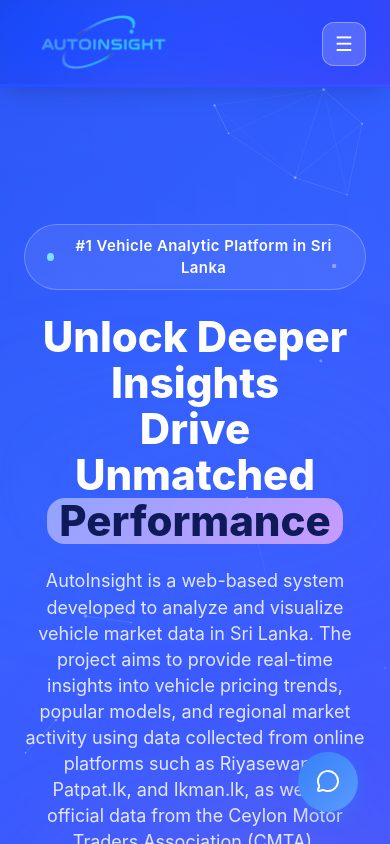
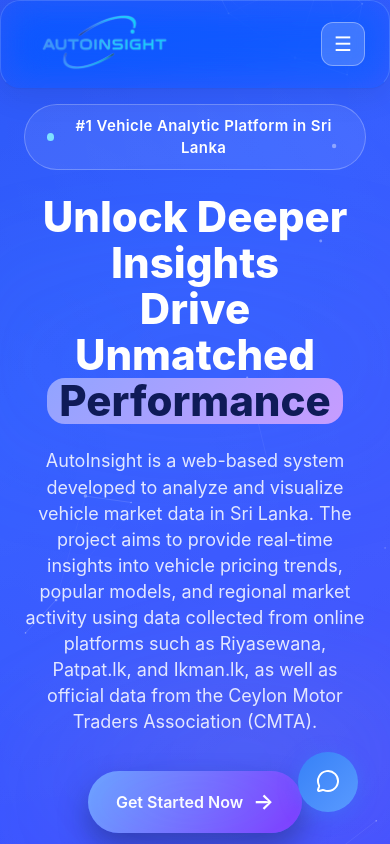
Before and after one commit to akila20040720/autoinsightcs70, a React (Vite) app in the folder cs70/: page / in a window 390 px wide. Shown: the top 844 px of the page. Built offline with nearby package versions, Linux system fonts and the light colour scheme.

Commit message:
feat: enhance navbar styles for improved layout and responsiveness

```diff
--- a/cs70/src/styles.css
+++ b/cs70/src/styles.css
@@ -218,18 +218,25 @@
 /* ================== Navbar ================== */
 .navbar {
     position:fixed;
-    inset:0 0 auto 0;
-    height:72px; /* Increased from 72px for more visual weight */
+    top: 16px;
+    left: 24px;
+    right: 24px;
+    margin: 0 auto;
+    width: auto;
+    max-width: 1200px;
+    height:72px;
     display:flex;
     align-items:center;
     justify-content:center;
     z-index:60;
-    backdrop-filter: blur(var(--blur)) saturate(160%);
-    -webkit-backdrop-filter: blur(var(--blur)) saturate(160%);
-    background: var(--surface-glass);
-    border-bottom:1px solid var(--border);
+    backdrop-filter: blur(20px) saturate(180%);
+    -webkit-backdrop-filter: blur(20px) saturate(180%);
+    background: rgba(255, 255, 255, 0.05);
+    border: 1px solid rgba(255, 255, 255, 0.15);
+    border-radius: 20px;
+    box-shadow: 0 8px 32px rgba(0, 0, 0, 0.08), 0 1px 2px rgba(0, 0, 0, 0.05);
     animation: navReveal .9s var(--ease);
-    transition: background .4s var(--ease), box-shadow .4s var(--ease), height .4s var(--ease);
+    transition: all .4s var(--ease);
 }
 /* Animated gradient overlay for navbar (mirrors landing page animation) */
 .navbar.navbar-animated { position:fixed; }
@@ -237,19 +244,26 @@
     content:"";
     position:absolute;
     inset:0;
+    border-radius: 20px;
     background: linear-gradient(135deg, var(--hero-blue-start) 0%, var(--hero-blue-mid) 48%, var(--hero-blue-end) 100%);
     background-size:320% 320%;
     animation: landingGradientPan 22s ease-in-out infinite;
-    opacity:.55;
+    opacity:.08;
     pointer-events:none;
     z-index:-1;
     transition: opacity .4s var(--ease);
 }
-.navbar.navbar-animated.scrolled:before { opacity:.18; filter: blur(6px); }
+.navbar.navbar-animated.scrolled {
+    background: rgba(255, 255, 255, 0.8);
+    border: 1px solid rgba(0, 0, 0, 0.08);
+    box-shadow: 0 8px 32px rgba(0, 0, 0, 0.12), 0 2px 8px rgba(0, 0, 0, 0.06);
+}
+.navbar.navbar-animated.scrolled:before { opacity:.02; filter: blur(8px); }
 @media (prefers-reduced-motion: reduce) { .navbar.navbar-animated:before { animation:none !important; } }
 .navbar:hover {
-    background: rgba(255,255,255,0.80); /* Slightly brighter glass on hover */
-    box-shadow: 0 8px 28px -6px rgba(0,0,0,0.12), 0 4px 14px rgba(0,0,0,0.06);
+    background: rgba(255,255,255,0.15);
+    box-shadow: 0 12px 40px rgba(0,0,0,0.15);
+    transform: translateY(-2px);
 }
 @keyframes navReveal {
     from { transform: translateY(-30px); opacity:0; }
@@ -370,7 +384,12 @@
 @media (max-width: 780px) {
     .nav-links { display:none; }
     .menu-toggle { display:flex; }
-    .navbar { height:86px; } /* Slightly smaller on mobile to save vertical space */
+    .navbar {
+        height:80px;
+        left: 16px;
+        right: 16px;
+        top: 16px;
+    }
 }
 
 /* Responsive navigation for new navbar component */
@@ -583,10 +602,14 @@
     position: relative;
     display: flex;
     justify-content: center;
-    /* Match top padding to navbar height so sections touch */
-    padding: 20px 24px 100px;
-    min-height: calc(100vh - 100px);
+    /* Extend padding-top to cover navbar area */
+    padding: 0 24px 100px;
+    padding-top: 20px;
+    min-height: 100vh;
     overflow: hidden;
+    /* Extend background behind navbar */
+    margin-top: -120px;
+    padding-top: 140px;
 }
 
 .hero-landing {
@@ -1676,13 +1699,17 @@
 /* Optional: Add a subtle pattern overlay to the dark section */
 .features-hero {
   width: 100%;
-  height: 100vh;
+  min-height: 100vh;
   display: flex;
   justify-content: center;
   align-items: center;
   text-align: center;
   position: relative;
   padding: 40px 20px;
+  /* Extend background behind navbar */
+  margin-top: -120px;
+  padding-top: 160px;
+
 
   background: linear-gradient(
     135deg,
```
